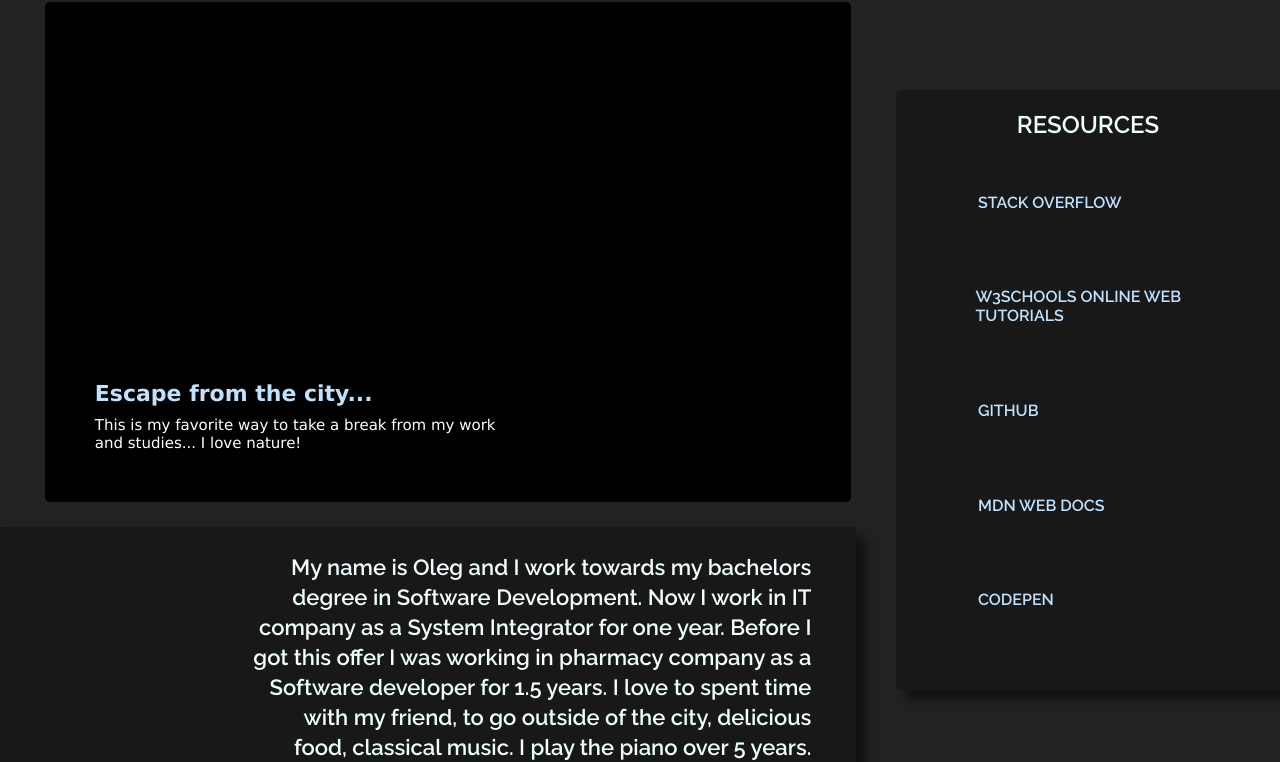
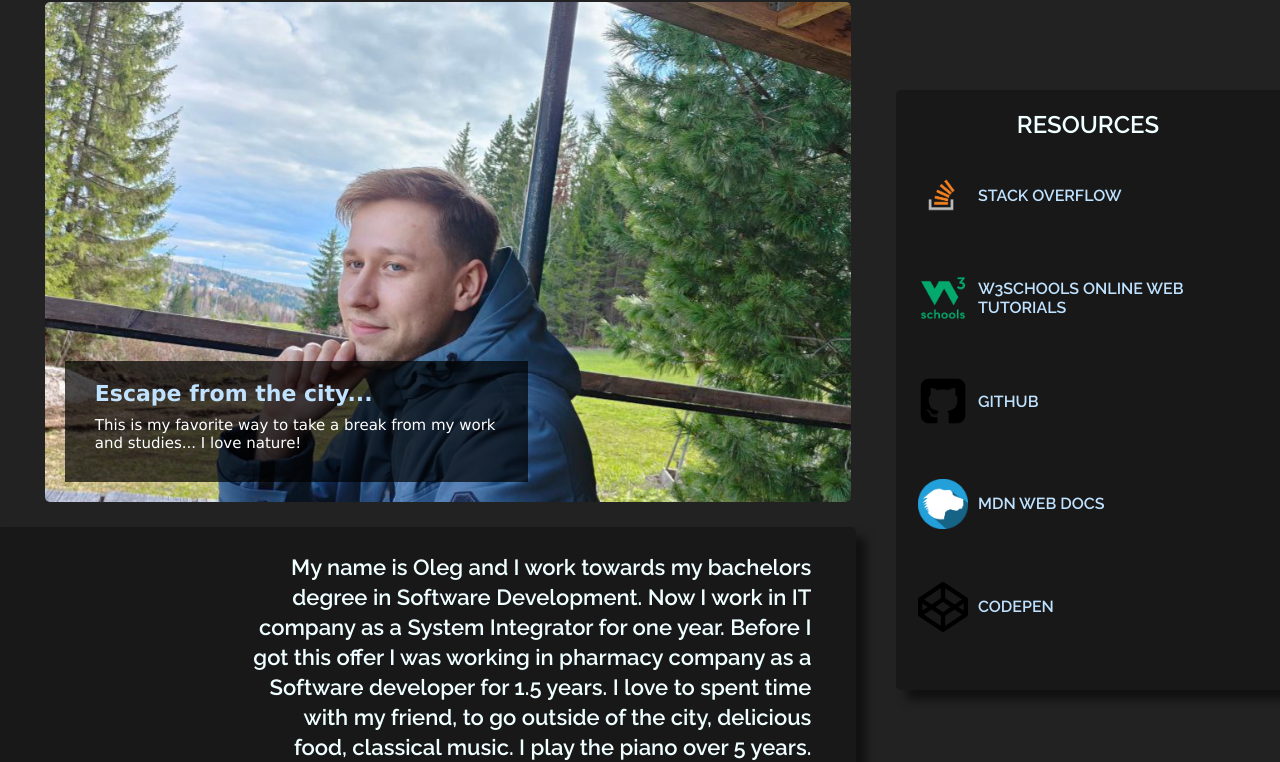
Before and after one commit to Kurentzis/wdd131, a plain HTML site: page index.html in a window 1280 px wide. Shown: the part 197-959 px from the top of the page. Drawn offline with Linux system fonts and the light colour scheme; the site is published under a folder, as on GitHub Pages, so addresses that start at the root find nothing.

Commit message:
fix: folder paths

```diff
--- a/index.html
+++ b/index.html
@@ -33,7 +33,7 @@
                 <h2 class="intro-header">About me</h2>
                 <div class="slider">
                     <div class="slider-item">
-                        <img src="/images/me.jpg" alt="">
+                        <img src="images/me.jpg" alt="">
                         <div class="slider-item-text">
                             <h5>Escape from the city...</h5>
                             <p class="description">This is my favorite way to take a break from my work and studies... I
@@ -41,14 +41,14 @@
                         </div>
                     </div>
                     <div class="slider-item">
-                        <img src="/images/friends.jpg" alt="">
+                        <img src="images/friends.jpg" alt="">
                         <div class="slider-item-text">
                             <h5>Opera and Ballet theater</h5>
                             <p class="description">I love to listen to opera with my friends.</p>
                         </div>
                     </div>
                     <div class="slider-item">
-                        <img src="/images/aqua.jpg" alt="">
+                        <img src="images/aqua.jpg" alt="">
                         <div class="slider-item-text">
                             <h5>My Fish Tank</h5>
                             <p class="description">Keeping my fish tank healthy and clean helps me to clear my thoughts.
@@ -73,11 +73,11 @@
             <aside>
                 <h2>Resources</h2>
                 <ul>
-                    <li><img src="/icons/stack.png" alt="" class="link-icon"><a href="https://stackoverflow.com/?tab=interesting">Stack Overflow</a></li>
-                    <li><img src="/icons/w3.png" alt="" class="link-icon"><a href="https://www.w3schools.com">W3Schools Online Web Tutorials</a></li>
-                    <li><img src="/icons/git.png" alt="" class="link-icon"><a href="https://github.com/Kurentzis?tab=repositories">GitHub</a></li>
-                    <li><img src="/icons/mdm.png" alt="" class="link-icon"><a href="https://developer.mozilla.org/ru/">MDN Web Docs</a></li>
-                    <li><img src="/icons/codepen.png" alt="" class="link-icon"><a href="https://codepen.io">CodePen</a></li>
+                    <li><img src="icons/stack.png" alt="" class="link-icon"><a href="https://stackoverflow.com/?tab=interesting">Stack Overflow</a></li>
+                    <li><img src="icons/w3.png" alt="" class="link-icon"><a href="https://www.w3schools.com">W3Schools Online Web Tutorials</a></li>
+                    <li><img src="icons/git.png" alt="" class="link-icon"><a href="https://github.com/Kurentzis?tab=repositories">GitHub</a></li>
+                    <li><img src="icons/mdm.png" alt="" class="link-icon"><a href="https://developer.mozilla.org/ru/">MDN Web Docs</a></li>
+                    <li><img src="icons/codepen.png" alt="" class="link-icon"><a href="https://codepen.io">CodePen</a></li>
                 </ul>
             </aside>
         </div>
```
